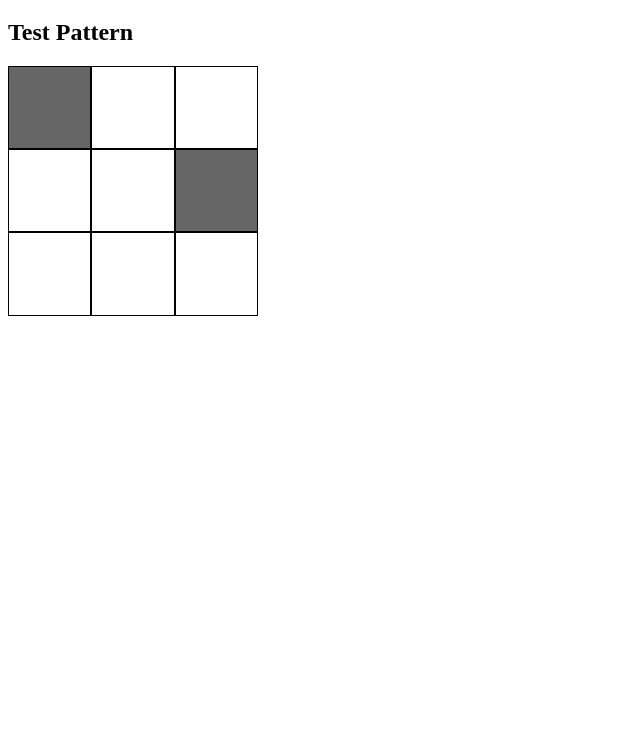
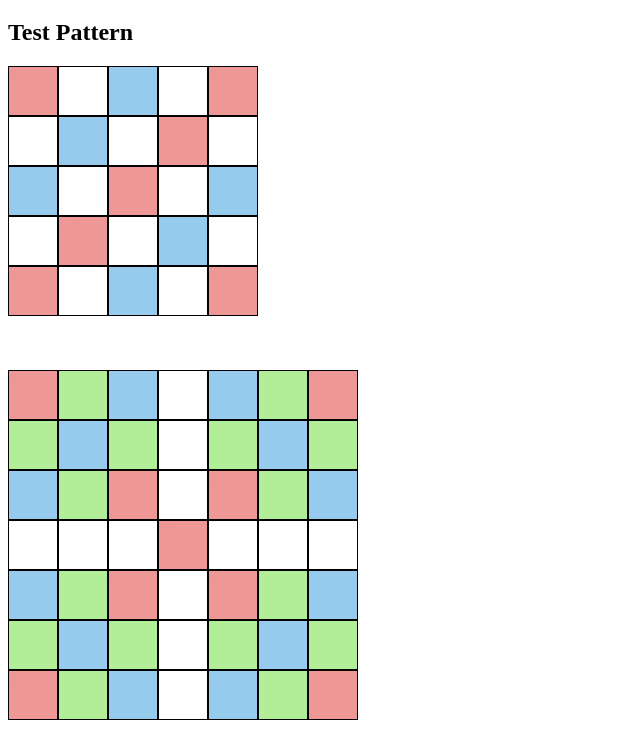
Before and after one commit to carolineshimy/computer, a plain HTML site: page index.html in a window 1280 px wide. Shown: the part 61-800 px from the top of the page, without its empty margins (0-640 px from the left). Drawn offline with Linux system fonts and the light colour scheme.

Commit message:
knitting test pattern homework

```diff
--- a/index.html
+++ b/index.html
@@ -5,17 +5,31 @@
     <style>
         .grid-container {
             display:grid;
-            grid-template-columns: auto auto auto;
+            grid-template-columns: auto auto auto auto auto;
             width: 250px;
             height: 250px;
+        }
+        .grid-container-2{
+            display:grid;
+            grid-template-columns: auto auto auto auto auto auto auto;
+            width: 350px;
+            height: 350px;
         }
         .grid-item {
             border: 1pt solid black;
             color: white;
         }
-        .selected {
-            background-color: #666666;
-            color: #666666;
+        .pink {
+            background-color: #ee9797;
+            color: #ee9797;
+        }
+        .blue {
+            background-color: #97cbee;
+            color: #97cbee;
+        }
+        .green{
+            background-color: #b2ee97;
+            color: #b2ee97;
         }
 
     </style>
@@ -24,15 +38,85 @@
         <h1>Knitting Pattern</h1>
         <h2>Test Pattern</h2>
         <div class="grid-container">
-            <div class="grid-item selected">1</div>
+            <div class="grid-item pink">1</div>
+            <div class="grid-item">2</div>
+            <div class="grid-item blue">3</div>
+            <div class="grid-item">4</div>
+            <div class="grid-item pink">5</div>
+            <div class="grid-item">6</div>
+            <div class="grid-item blue">7</div>
+            <div class="grid-item">8</div>
+            <div class="grid-item pink">9</div>
+            <div class="grid-item">10</div>
+            <div class="grid-item blue">11</div>
+            <div class="grid-item">12</div>
+            <div class="grid-item pink">13</div>
+            <div class="grid-item">14</div>
+            <div class="grid-item blue">15</div>
+            <div class="grid-item">16</div>
+            <div class="grid-item pink">17</div>
+            <div class="grid-item">18</div>
+            <div class="grid-item blue">19</div>
+            <div class="grid-item">20</div>
+            <div class="grid-item pink">21</div>
+            <div class="grid-item">22</div>
+            <div class="grid-item blue">23</div>
+            <div class="grid-item">24</div>
+            <div class="grid-item pink">25</div>
+        </div>
+<br><br><br>
+        <div class="grid-container-2">
+            <div class="grid-item pink">1</div>
+            <div class="grid-item green">2</div>
+            <div class="grid-item blue">3</div>
+            <div class="grid-item">4</div>
+            <div class="grid-item blue">5</div>
+            <div class="grid-item green">6</div>
+            <div class="grid-item pink">7</div>
+            <div class="grid-item green">8</div>
+            <div class="grid-item blue">9</div>
+            <div class="grid-item green">10</div>
+            <div class="grid-item">11</div>
+            <div class="grid-item green">12</div>
+            <div class="grid-item blue">13</div>
+            <div class="grid-item green">14</div>
+            <div class="grid-item blue">15</div>
+            <div class="grid-item green">16</div>
+            <div class="grid-item pink">17</div>
+            <div class="grid-item">18</div>
+            <div class="grid-item pink">19</div>
+            <div class="grid-item green">20</div>
+            <div class="grid-item blue">21</div>
+            <div class="grid-item">22</div>
+            <div class="grid-item">23</div>
+            <div class="grid-item">24</div>
+            <div class="grid-item pink">25</div>
+            <div class="grid-item">1</div>
             <div class="grid-item">2</div>
             <div class="grid-item">3</div>
-            <div class="grid-item">4</div>
-            <div class="grid-item">5</div>
-            <div class="grid-item selected">6</div>
+            <div class="grid-item blue">4</div>
+            <div class="grid-item green">5</div>
+            <div class="grid-item pink">6</div>
             <div class="grid-item">7</div>
-            <div class="grid-item">8</div>
-            <div class="grid-item">9</div>
-          </div>
+            <div class="grid-item pink">8</div>
+            <div class="grid-item green">9</div>
+            <div class="grid-item blue">10</div>
+            <div class="grid-item green">11</div>
+            <div class="grid-item blue">12</div>
+            <div class="grid-item green">13</div>
+            <div class="grid-item">14</div>
+            <div class="grid-item green">15</div>
+            <div class="grid-item blue">16</div>
+            <div class="grid-item green">17</div>
+            <div class="grid-item pink">18</div>
+            <div class="grid-item green">19</div>
+            <div class="grid-item blue">20</div>
+            <div class="grid-item">21</div>
+            <div class="grid-item blue">22</div>
+            <div class="grid-item green">23</div>
+            <div class="grid-item pink">24</div>
+        </div>
+
+
     </body>
 </html>
```
